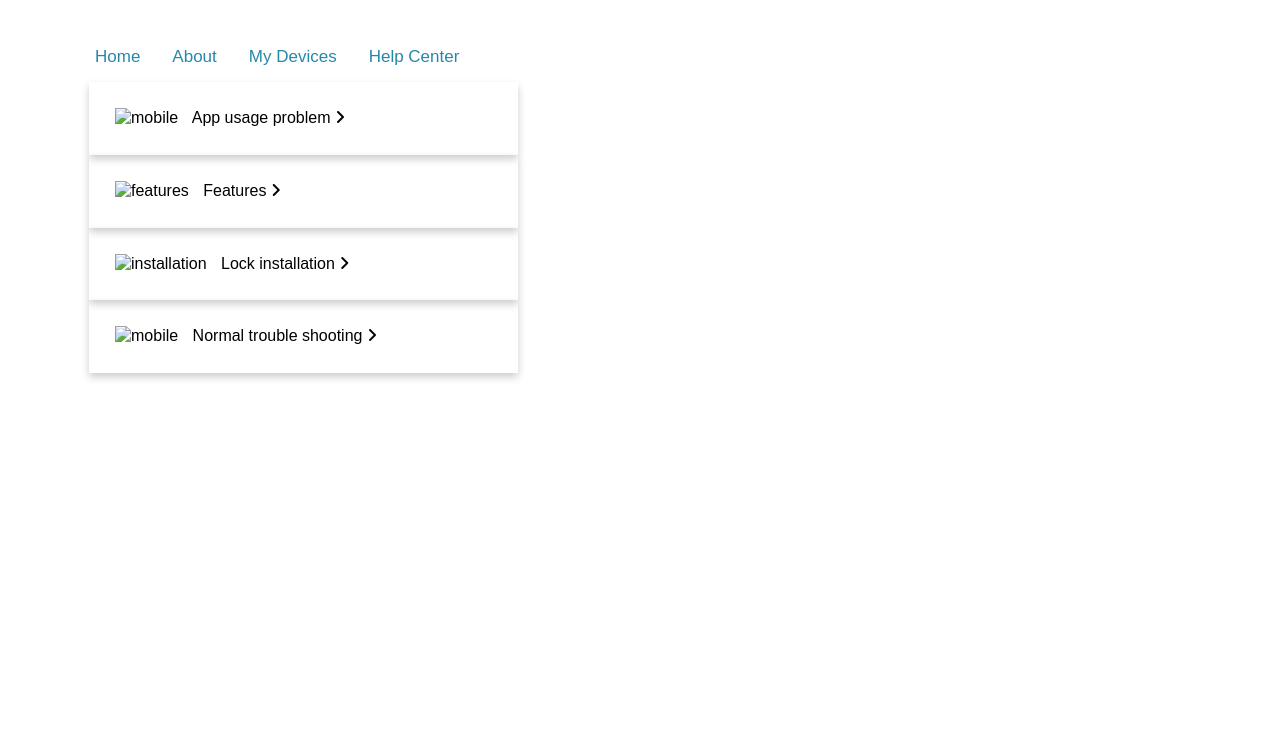
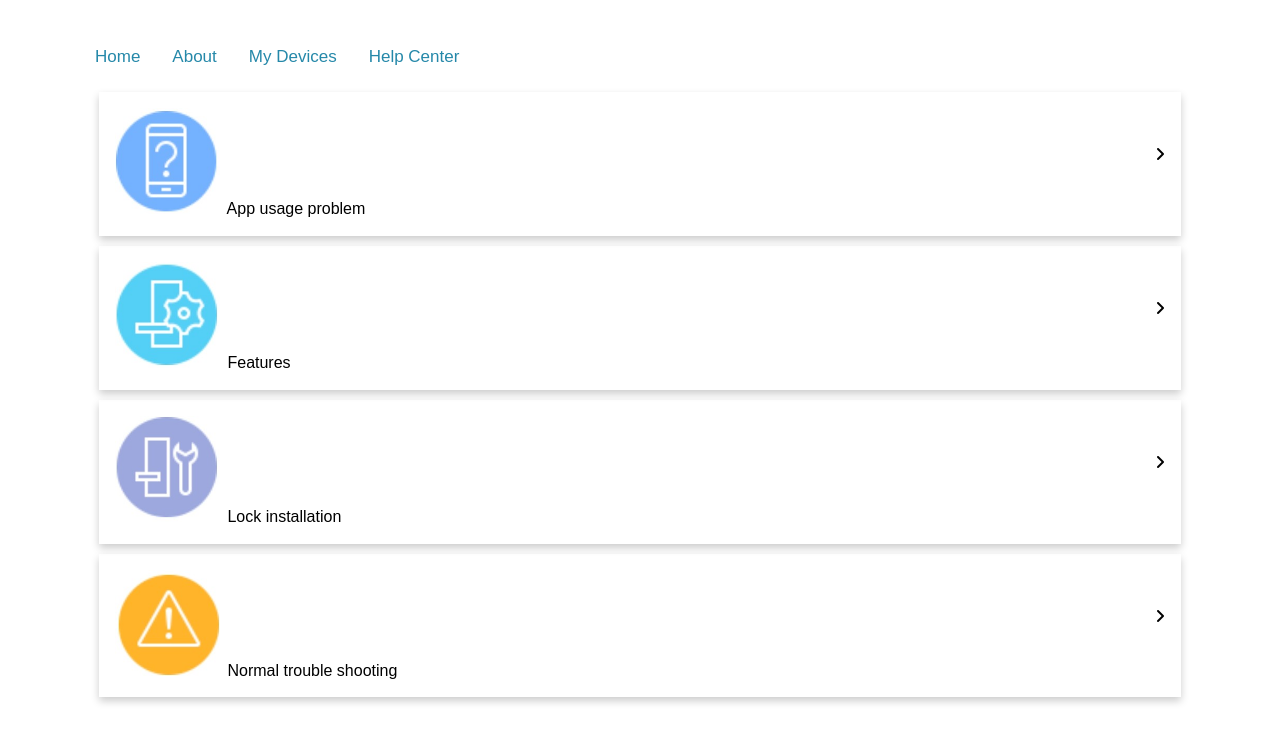
Before and after one commit to UsmanNG/prime-tech-web, a plain HTML site: page public/help-center.html in a window 1280 px wide. Drawn offline with Linux system fonts and the light colour scheme; some packages are replaced by stand-ins of ours.

Commit message:
update ui

```diff
--- a/css/style.css
+++ b/css/style.css
@@ -4,13 +4,6 @@
     margin: 0 auto;
     padding: 0 15px;
     align-items: center;
-}
-
-img {
-    padding: 5px;
-    margin: 5px;
-    max-width: 100%;
-    height: auto;
 }
 
 h1 {
@@ -158,15 +151,33 @@ a {
 }
 
 .column {
-    max-width: 40%;
+    max-width: 100%;
     padding: 0 10px;
+    margin-right: auto;
+    margin-left: auto;
 }
 
 .card {
     box-shadow: 0 4px 8px 0 rgba(0, 0, 0, .2);
     padding: 16px;
+    margin: 10px;
     text-align: left;
-    max-width: 100%;
+    height: auto;
+}
+
+.card span {
+
+}
+
+.card span i {
+    float: right;
+    margin-top: 3vw;
+}
+
+/* IMAGE */
+img {
+    margin-right: 3px;
+    max-width: 10%;
     height: auto;
 }
 
--- a/public/help-center.html
+++ b/public/help-center.html
@@ -20,28 +20,28 @@
         <div class="row">
             <div class="column">
                 <div class="card">
-                    <img src="" alt="mobile"/>
+                    <img src="../assets/app-usage-problem.jpg" alt="mobile"/>
                     <span>App usage problem</span>
                     <span><i class="fas fa-angle-right"></i></span>
                 </div>
             </div>
             <div class="column">
                 <div class="card">
-                    <img src="" alt="features"/>
+                    <img src="../assets/features.jpg" alt="features"/>
                     <span>Features</span>
                     <span><i class="fas fa-angle-right"></i></span>
                 </div>
             </div>
             <div class="column">
                 <div class="card">
-                    <img src="" alt="installation"/>
+                    <img src="../assets/lock-installation.jpg" alt="installation"/>
                     <span>Lock installation</span>
                     <span><i class="fas fa-angle-right"></i></span>
                 </div>
             </div>
             <div class="column">
                 <div class="card">
-                    <img src="" alt="mobile"/>
+                    <img src="../assets/normal-trouble-shooting.jpg" alt="mobile"/>
                     <span>Normal trouble shooting</span>
                     <span><i class="fas fa-angle-right"></i></span>
                 </div>
@@ -50,12 +50,12 @@
     </div>
 
     <!-- The core Firebase JS SDK is always required and must be listed first -->
-    <script src="/__/firebase/7.21.0/firebase-app.js"></script>
+    <!-- <script src="/__/firebase/7.21.0/firebase-app.js"></script> -->
 
     <!-- TODO: Add SDKs for Firebase products that you want to use
         https://firebase.google.com/docs/web/setup#available-libraries -->
 
     <!-- Initialize Firebase -->
-    <script src="/__/firebase/init.js"></script>
+    <!-- <script src="/__/firebase/init.js"></script> -->
 </body>
 </html>
```
Also changed, not shown: public/about.html (+2 -2 lines), public/index.html (+2 -34 lines), public/my-devices.html (+2 -2 lines), assets/app-usage-problem.jpg (added), assets/features.jpg (added), assets/lock-installation.jpg (added), assets/normal-trouble-shooting.jpg (added).
